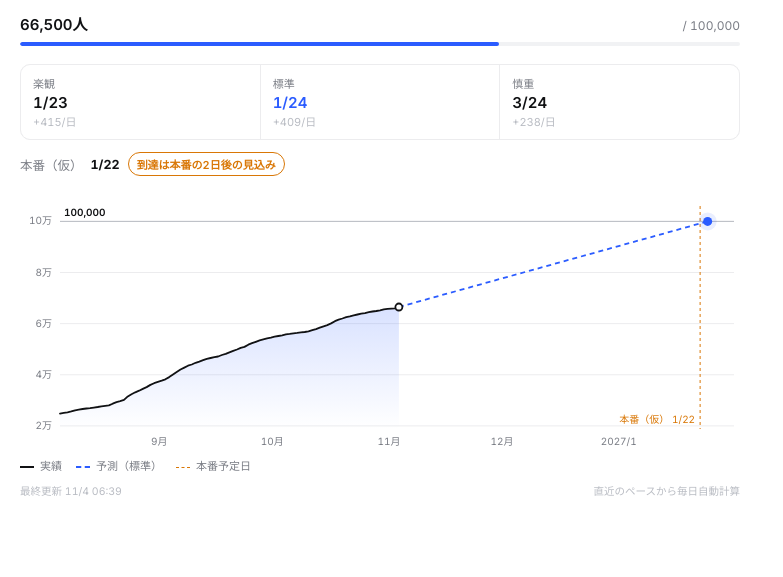
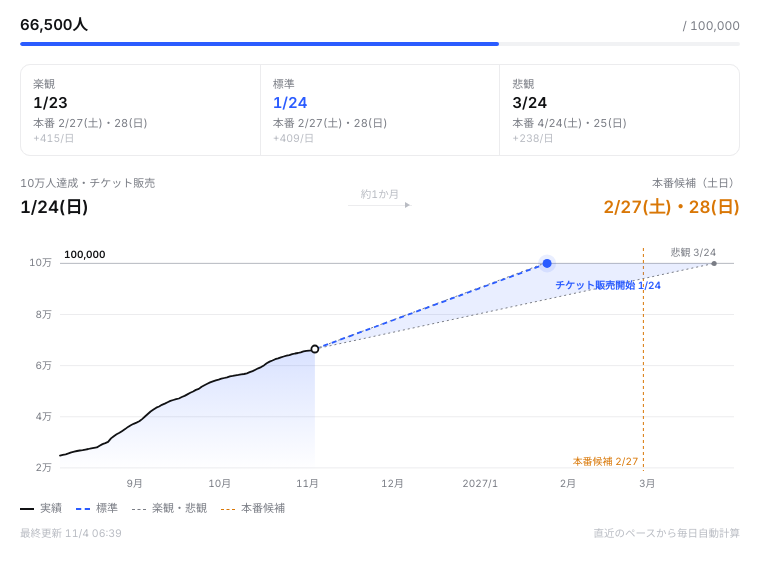
Before and after one commit to matsuno-cloud/pinpoint-100k, a plain HTML site: page index.html in a window 1280 px wide. Shown: the part 145-722 px from the top of the page, without its empty margins (0-783 px from the left). Drawn offline with Linux system fonts and the light colour scheme.

Commit message:
Add files via upload

```diff
--- a/index.html
+++ b/index.html
@@ -76,13 +76,18 @@
   .scen > div { background: var(--bg); padding: 10px 12px; }
   .scen .k { font-size: 11px; color: var(--muted); }
   .scen .v { font-size: 15px; font-weight: 600; margin-top: 2px; }
-  .scen .r { font-size: 11px; color: var(--faint); margin-top: 1px; }
+  .scen .r { font-size: 11px; color: var(--muted); margin-top: 2px; }
   .scen .main .v { color: var(--accent); }
 
-  .live { margin-top: 12px; font-size: 12.5px; color: var(--muted); display: flex; gap: 8px; align-items: center; flex-wrap: wrap; }
-  .pill { font-size: 11px; font-weight: 600; padding: 3px 8px; border-radius: 99px; border: 1px solid currentColor; }
-  .pill.good { color: var(--good); }
-  .pill.warn { color: var(--warn); }
+  .flow { display: grid; grid-template-columns: 1fr auto 1fr; align-items: center; gap: 10px; margin-top: 18px; }
+  .flow .step .k { font-size: 11px; color: var(--muted); }
+  .flow .step .v { font-size: 17px; font-weight: 600; margin-top: 3px; letter-spacing: -.01em; }
+  .flow .step.main .v { color: var(--warn); }
+  .flow .gap { display: flex; flex-direction: column; align-items: center; font-size: 10.5px; color: var(--faint); min-width: 64px; }
+  .flow .gap i { display: block; width: 100%; height: 1px; background: var(--line); margin-top: 4px; position: relative; }
+  .flow .gap i::after { content: ""; position: absolute; right: -1px; top: -3px; border: 3.5px solid transparent; border-left: 5px solid var(--faint); }
+  .flow .step.main { text-align: right; }
+  .scen .r2 { font-size: 10.5px; color: var(--faint); }
 
   .chart { margin-top: 16px; position: relative; }
   .chart svg { display: block; width: 100%; height: auto; overflow: visible; }
@@ -90,6 +95,7 @@
   .legend { display: flex; gap: 14px; font-size: 11px; color: var(--muted); margin-top: 6px; }
   .legend span::before { content: ""; display: inline-block; width: 14px; height: 0; vertical-align: middle; margin-right: 6px; border-top: 2px solid var(--fg); }
   .legend .proj::before { border-top: 2px dashed var(--accent); }
+  .legend .alt::before { border-top: 1px dashed var(--muted); }
   .legend .lv::before { border-top: 1px dashed var(--warn); }
 
   footer { margin-top: 10px; font-size: 10.5px; color: var(--faint); display: flex; justify-content: space-between; }
@@ -97,7 +103,13 @@
 
   @media (max-width: 380px) {
     body { padding: 16px; }
-    .scen .r { display: none; }
+    .scen .r2 { display: none; }
+    .scen > div { padding: 9px 9px; }
+    .scen .r { font-size: 10px; }
+    .flow { grid-template-columns: 1fr auto 1fr; gap: 6px; }
+    .flow .step .k { font-size: 10px; }
+    .flow .step .v { font-size: 14px; white-space: nowrap; }
+    .flow .gap { min-width: 36px; }
   }
 </style>
 </head>
@@ -116,16 +128,20 @@
   </section>
 
   <section class="scen" id="scen">
-    <div><div class="k">楽観</div><div class="v" id="s-opt">—</div><div class="r" id="r-opt"></div></div>
-    <div class="main"><div class="k">標準</div><div class="v" id="s-std">—</div><div class="r" id="r-std"></div></div>
-    <div><div class="k">慎重</div><div class="v" id="s-pes">—</div><div class="r" id="r-pes"></div></div>
+    <div><div class="k">楽観</div><div class="v" id="s-opt">—</div><div class="r" id="l-opt"></div><div class="r2" id="r-opt"></div></div>
+    <div class="main"><div class="k">標準</div><div class="v" id="s-std">—</div><div class="r" id="l-std"></div><div class="r2" id="r-std"></div></div>
+    <div><div class="k">悲観</div><div class="v" id="s-pes">—</div><div class="r" id="l-pes"></div><div class="r2" id="r-pes"></div></div>
   </section>
 
-  <div class="live" id="live"></div>
+  <section class="flow">
+    <div class="step"><div class="k">10万人達成・チケット販売</div><div class="v" id="f-ticket">—</div></div>
+    <div class="gap"><span id="f-gap">約1か月</span><i></i></div>
+    <div class="step main"><div class="k">本番候補（土日）</div><div class="v" id="f-live">—</div></div>
+  </section>
 
   <section class="chart">
     <svg id="svg" viewBox="0 0 720 240" role="img" aria-label="登録者数の推移と予測"></svg>
-    <div class="legend"><span>実績</span><span class="proj">予測（標準）</span><span class="lv">本番予定日</span></div>
+    <div class="legend"><span>実績</span><span class="proj">標準</span><span class="alt">楽観・悲観</span><span class="lv">本番候補</span></div>
   </section>
 
   <footer><span id="updated"></span><span>直近のペースから毎日自動計算</span></footer>
@@ -138,6 +154,16 @@
   const DOW = ["日", "月", "火", "水", "木", "金", "土"];
   const parse = (s) => new Date(s + "T00:00:00+09:00");
   const md = (d) => `${d.getMonth() + 1}/${d.getDate()}`;
+  const wd = (d) => `${md(d)}(${DOW[d.getDay()]})`;
+  // 到達日から offset 日後以降で最初の土日
+  const weekend = (d) => {
+    const base = new Date(d.getTime() + LIVE_OFFSET * DAY);
+    const sun = new Date(base.getTime() + ((7 - base.getDay()) % 7) * DAY);
+    return { sat: new Date(sun.getTime() - DAY), sun };
+  };
+  const wkLabel = (w) => w.sat.getMonth() === w.sun.getMonth()
+    ? `${md(w.sat)}(土)・${w.sun.getDate()}(日)` : `${md(w.sat)}(土)・${md(w.sun)}(日)`;
+  let LIVE_OFFSET = 30;
   const ymd = (d) => `${d.getFullYear()}.${String(d.getMonth() + 1).padStart(2, "0")}.${String(d.getDate()).padStart(2, "0")}`;
 
   let config, history;
@@ -153,6 +179,7 @@
   }
 
   const goal = config.goal || 100000;
+  LIVE_OFFSET = config.liveOffsetDays ?? 30;
   const pts = (history.points || [])
     .map((p) => ({ t: parse(p.date).getTime(), v: p.subs }))
     .sort((a, b) => a.t - b.t);
@@ -214,17 +241,16 @@
     const e = eta(rate);
     $("s-" + id).textContent = reached ? "—" : e ? md(e) : "—";
     $("r-" + id).textContent = rate > 0 ? `+${fmt(rate)}/日` : "";
+    $("l-" + id).textContent = !reached && e ? "本番 " + wkLabel(weekend(e)) : "";
   };
   put("opt", opt); put("std", std); put("pes", pes);
 
-  // 本番日との比較
-  if (config.liveDate && eStd && !reached) {
-    const live = parse(config.liveDate);
-    const diff = Math.round((live - eStd) / DAY);
-    const label = config.liveLabel || "本番予定";
-    $("live").innerHTML = diff >= 0
-      ? `${label} <b style="color:var(--fg)">${md(live)}</b><span class="pill good">本番の${diff}日前に到達見込み</span>`
-      : `${label} <b style="color:var(--fg)">${md(live)}</b><span class="pill warn">到達は本番の${-diff}日後の見込み</span>`;
+  // チケット販売開始 → 本番候補
+  const tStart = reached ? new Date(last.t) : eStd;
+  if (tStart) {
+    $("f-ticket").textContent = wd(tStart);
+    $("f-live").textContent = wkLabel(weekend(tStart));
+    $("f-gap").textContent = `約${Math.round(LIVE_OFFSET / 30)}か月`;
   }
 
   // チャート
@@ -239,8 +265,9 @@
   svg.setAttribute("viewBox", `0 0 ${W} ${H}`);
   const showFrom = last.t - (config.chartDays || 90) * DAY;
   const real = pts.filter((p) => p.t >= showFrom);
-  const liveT = config.liveDate ? parse(config.liveDate).getTime() : null;
-  let endT = Math.max(eStd ? eStd.getTime() : last.t, liveT || 0, last.t) + 7 * DAY;
+  const liveT = tStart ? weekend(tStart).sat.getTime() : null;
+  const eOpt = reached ? null : eta(opt), ePes = reached ? null : eta(pes);
+  let endT = Math.max(eStd ? eStd.getTime() : last.t, ePes ? ePes.getTime() : 0, liveT || 0, last.t) + 7 * DAY;
   endT = Math.min(endT, last.t + 365 * DAY);
   const minV = Math.min(...real.map((p) => p.v));
   const maxV = Math.max(goal, cur);
@@ -273,7 +300,7 @@
   if (liveT && liveT <= endT) {
     el("line", { x1: sx(liveT), x2: sx(liveT), y1: T, y2: H - B, stroke: "var(--warn)", "stroke-width": 1, "stroke-dasharray": "3 3" });
     const lt = el("text", { x: sx(liveT) - 5, y: H - B - 6, "text-anchor": "end", style: "fill:var(--warn)" });
-    lt.textContent = (config.liveLabel || "本番") + " " + md(new Date(liveT));
+    lt.textContent = "本番候補 " + md(new Date(liveT));
   }
   // 実績エリア
   const linePath = real.map((p, i) => `${i ? "L" : "M"}${sx(p.t).toFixed(1)},${sy(p.v).toFixed(1)}`).join("");
@@ -282,11 +309,32 @@
   el("stop", { offset: "1", "stop-color": "var(--accent)", "stop-opacity": "0" }, grad);
   el("path", { d: `${linePath}L${sx(last.t)},${H - B}L${sx(real[0].t)},${H - B}Z`, fill: "url(#g)" });
   el("path", { d: linePath, fill: "none", stroke: "var(--fg)", "stroke-width": 1.8, "stroke-linejoin": "round", "stroke-linecap": "round" });
+  // 楽観〜悲観の幅
+  if (!reached && eOpt && ePes) {
+    const px = Math.min(sx(ePes.getTime()), W - R);
+    const py = sx(ePes.getTime()) > W - R ? sy(cur + pes * ((endT - last.t) / DAY)) : sy(goal);
+    el("path", { d: `M${sx(last.t)},${sy(cur)}L${sx(eOpt.getTime())},${sy(goal)}L${px},${py}Z`, fill: "var(--accent-soft)", stroke: "none" });
+    for (const [e, name] of [[eOpt, "楽観"], [ePes, "悲観"]]) {
+      const x2 = Math.min(sx(e.getTime()), W - R);
+      const y2 = sx(e.getTime()) > W - R ? py : sy(goal);
+      el("path", { d: `M${sx(last.t)},${sy(cur)}L${x2},${y2}`, stroke: "var(--muted)", "stroke-width": 1, "stroke-dasharray": "2 3", fill: "none" });
+      const nearStd = eStd && Math.abs(x2 - sx(eStd.getTime())) < 34;
+      if (x2 === sx(e.getTime()) && !nearStd) {
+        el("circle", { cx: x2, cy: y2, r: 2.5, fill: "var(--muted)" });
+        const edge = x2 > W - R - 40;
+        const lab = el("text", { x: edge ? x2 + 2 : x2, y: y2 - 7, "text-anchor": edge ? "end" : "middle" });
+        lab.textContent = `${name} ${md(e)}`;
+      }
+    }
+  }
   // 予測ライン
   if (eStd && !reached) {
     el("path", { d: `M${sx(last.t)},${sy(cur)}L${sx(eStd.getTime())},${sy(goal)}`, stroke: "var(--accent)", "stroke-width": 1.8, "stroke-dasharray": "5 4", fill: "none" });
     el("circle", { cx: sx(eStd.getTime()), cy: sy(goal), r: 4.5, fill: "var(--accent)" });
     el("circle", { cx: sx(eStd.getTime()), cy: sy(goal), r: 9, fill: "var(--accent-soft)" });
+    const eNear = sx(eStd.getTime()) > W - R - 110;
+    const et = el("text", { x: sx(eStd.getTime()) + (eNear ? -8 : 8), y: sy(goal) + 26, "text-anchor": eNear ? "end" : "start", style: "fill:var(--accent);font-weight:600" });
+    et.textContent = "チケット販売開始 " + md(eStd);
   }
   el("circle", { cx: sx(last.t), cy: sy(cur), r: 3.5, fill: "var(--bg)", stroke: "var(--fg)", "stroke-width": 1.8 });
   }
```
